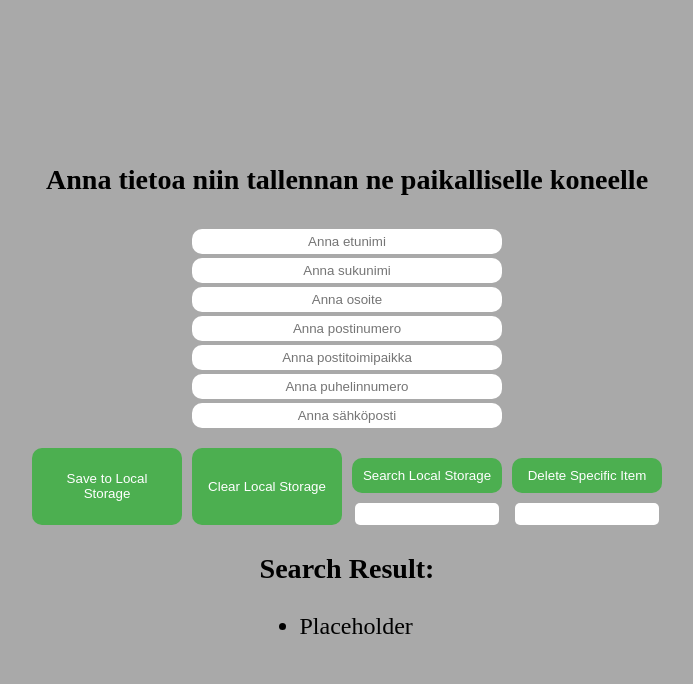
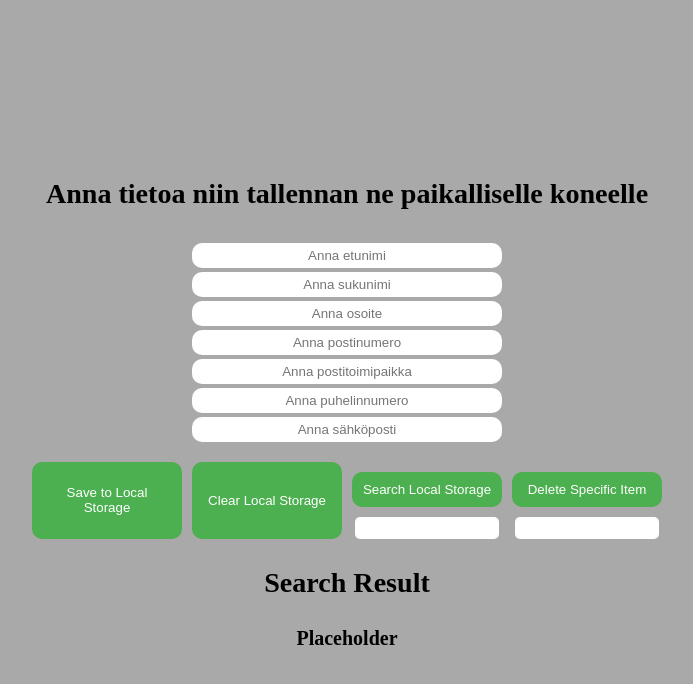
Before and after one commit to SisuSaastamoinen/projektit1, a PHP site: page /localstorage.html in a window 1280 px wide. Shown: the top 684 px of the page, without its empty margins (293-986 px from the left). Run offline with PHP 8.4, Linux system fonts and the light colour scheme.

Commit message:
fix centering elements

```diff
--- a/localstorage/css/localstorage.css
+++ b/localstorage/css/localstorage.css
@@ -41,8 +41,8 @@
 }
 
 .input-header {
+  width: 100%;
   text-align: center;
-  width: 100%;
 }
 
 .storage-input {
@@ -70,6 +70,11 @@
   box-shadow: 0 0 10px rgba(0, 0, 0, 0.2);
 }
 
+ul {
+  text-align: center;
+  list-style-type: none;
+}
+
 .storage-button {
   margin-top: 10px;
   width: 150px;
@@ -89,6 +94,16 @@
   color: black;
 }
 
+#search-result-list-container,
+li {
+  text-align: center;
+  width: 100%;
+  margin: 0;
+  padding: 0;
+  font-size: 20px;
+  font-weight: bold;
+}
+
 .storage-button:hover {
   background-color: #45a049;
 }
--- a/localstorage/localstorage.html
+++ b/localstorage/localstorage.html
@@ -98,12 +98,12 @@
               />
             </div>
           </div>
-        </div>
-        <div id="search-query-result">
-          <h3>Search Result:</h3>
-          <ul id="search-result-list-container">
-            <li>Placeholder</li>
-          </ul>
+          <div id="search-query-result">
+            <h3>Search Result</h3>
+            <ul id="search-result-list-container">
+              <li>Placeholder</li>
+            </ul>
+          </div>
         </div>
       </div>
     </main>
```
Also changed, not shown: localstorage/js/localstorage.js (+11 -7 lines).
